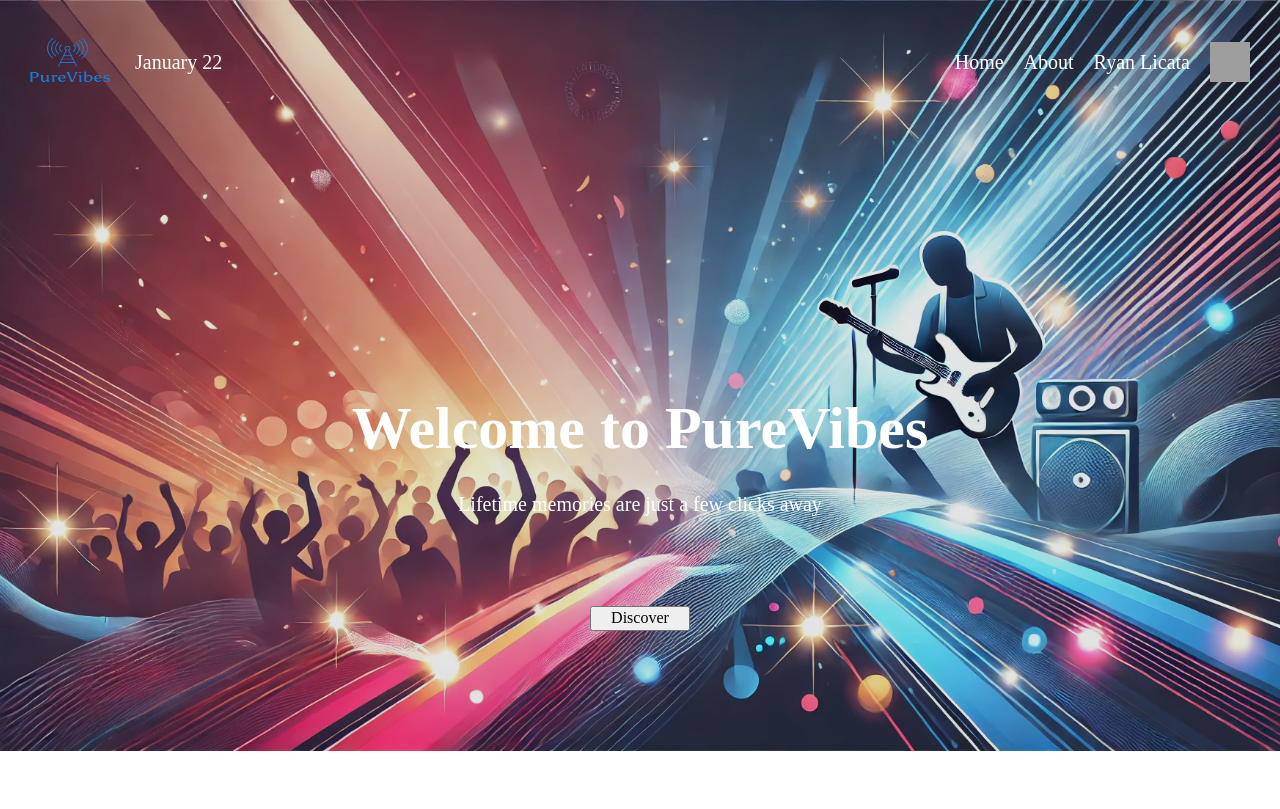
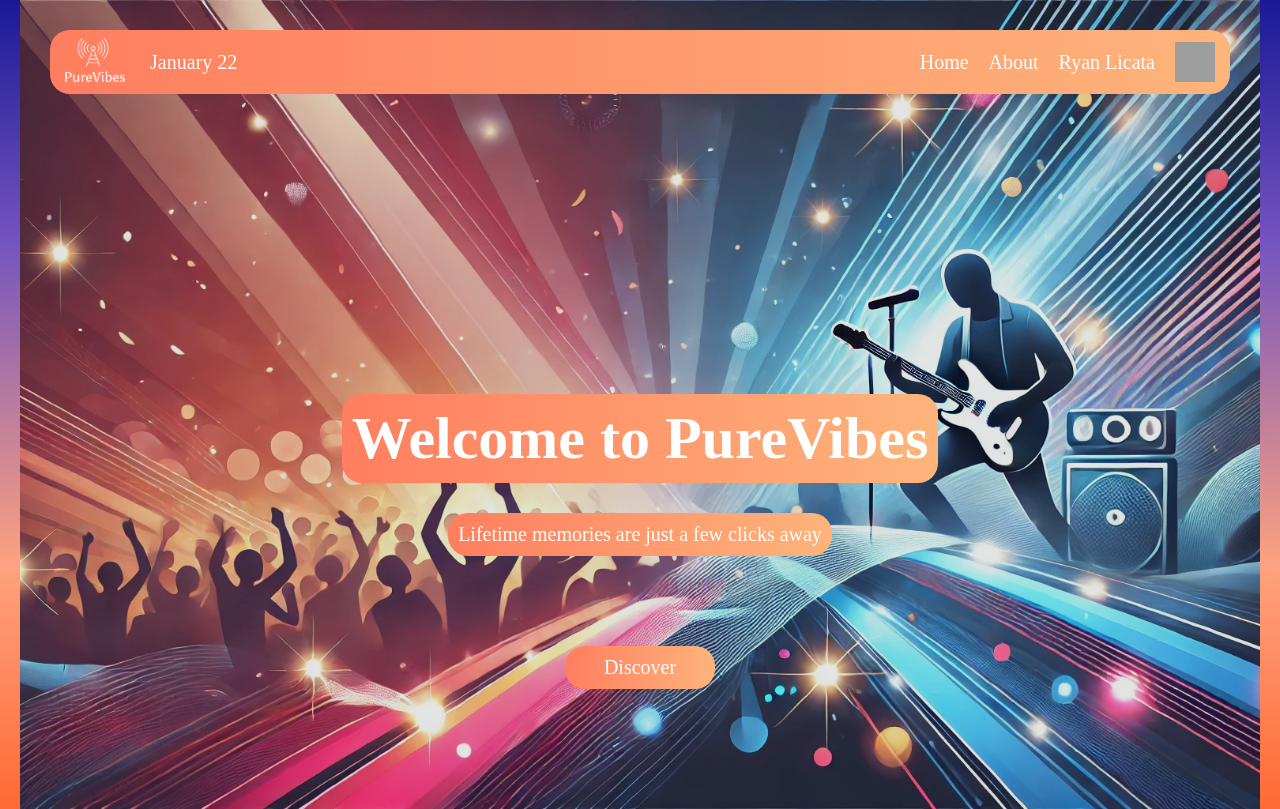
Before and after one commit to rlicata34/se_project_purevibes_frontend, a React (Vite) app: page / in a window 1280 px wide. Built offline with nearby package versions, Linux system fonts and the light colour scheme; grey boxes are pictures that could not be loaded.

Commit message:
Edit styles for Header, Nav and App comps

```diff
--- a/src/blocks/App.css
+++ b/src/blocks/App.css
@@ -1,8 +1,17 @@
 .page {
+  background: linear-gradient(
+    to bottom,
+    rgba(0, 0, 139, 0.9) 0%,
+    rgba(58, 12, 163, 0.7) 30%,
+    rgba(255, 69, 0, 0.5) 70%,
+    rgba(255, 69, 0, 0.8) 100%
+  );
+  min-height: 100vh;
 }
 
 .page__content {
-  max-width: 1360px;
+  max-width: 1440px;
   margin: 0 auto;
-  padding: 0;
+  padding: 0 20px;
+  box-shadow: 0px 4px 10px rgba(0, 0, 0, 0.1);
 }
--- a/src/blocks/Header.css
+++ b/src/blocks/Header.css
@@ -26,17 +26,37 @@
 }
 
 .header__title {
-  margin: 300px 0 0;
+  margin: 300px auto 0;
   font-size: 60px;
+  background: linear-gradient(to right, #ff7e5f, #feb47b);
+  max-width: max-content;
+  padding: 10px 10px;
+  border-radius: 20px;
 }
 
 .header__text {
-  margin: 30px 0 0;
+  margin: 30px auto 0;
   font-size: 20px;
+  background: linear-gradient(to right, #ff7e5f, #feb47b);
+  max-width: max-content;
+  padding: 10px 10px;
+  border-radius: 20px;
 }
 
 .header__form-button {
   margin: 90px auto;
-  width: 100px;
+  width: 150px;
+  background: linear-gradient(to right, #ff7e5f, #feb47b); /* Gradient button */
+  color: white;
+  font-size: 20px;
+  padding: 10px 20px;
+  border: none;
+  border-radius: 20px;
   cursor: pointer;
+  transition: background 0.3s ease, transform 0.2s ease;
 }
+
+.header__form-button:hover {
+  opacity: 0.95;
+  transform: scale(1.05); /* Slightly enlarges the button */
+}
--- a/src/blocks/Navigation.css
+++ b/src/blocks/Navigation.css
@@ -1,10 +1,13 @@
 .nav {
   display: flex;
   align-items: center;
+  background: linear-gradient(to right, #ff7e5f, #feb47b);
+  padding: 0 15px;
+  border-radius: 20px;
 }
 
 .nav__logo {
-  width: 80px;
+  width: 60px;
   height: 60px;
   margin-right: 25px;
 }
--- a/src/components/Navigation.jsx
+++ b/src/components/Navigation.jsx
@@ -2,7 +2,7 @@ import { Link } from "react-router-dom";
 
 import "../blocks/Navigation.css";
 
-import logo from "../assets/purevibes-logo.png";
+import logo from "../assets/purevibes-logo-white.png";
 import avatar from "../assets/avatar.jpg";
 
 function Navigation() {
```
Also changed, not shown: src/assets/purevibes-logo-blue.png (renamed from src/assets/purevibes-logo.png), src/assets/purevibes-logo-white.png (added).
